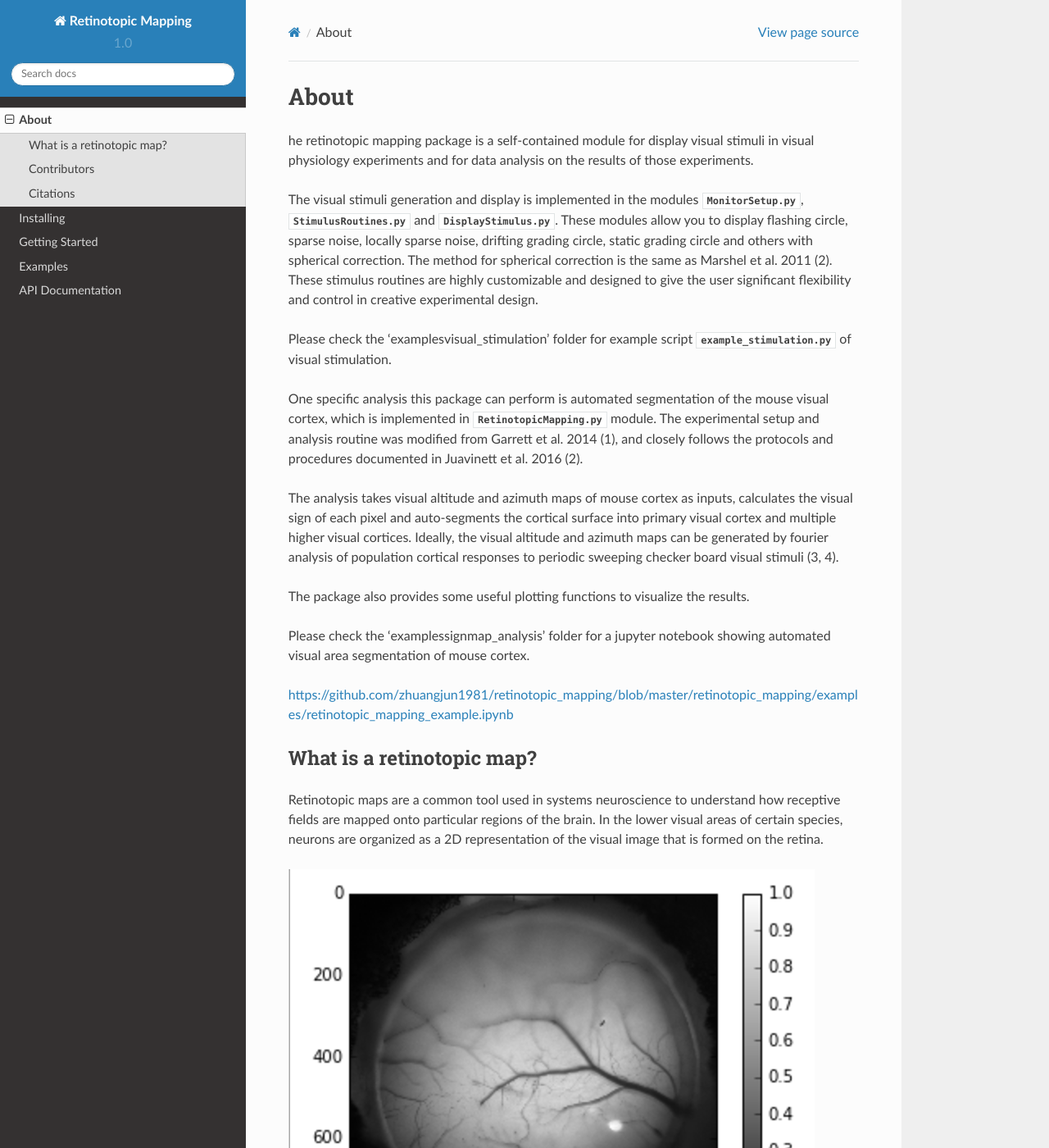
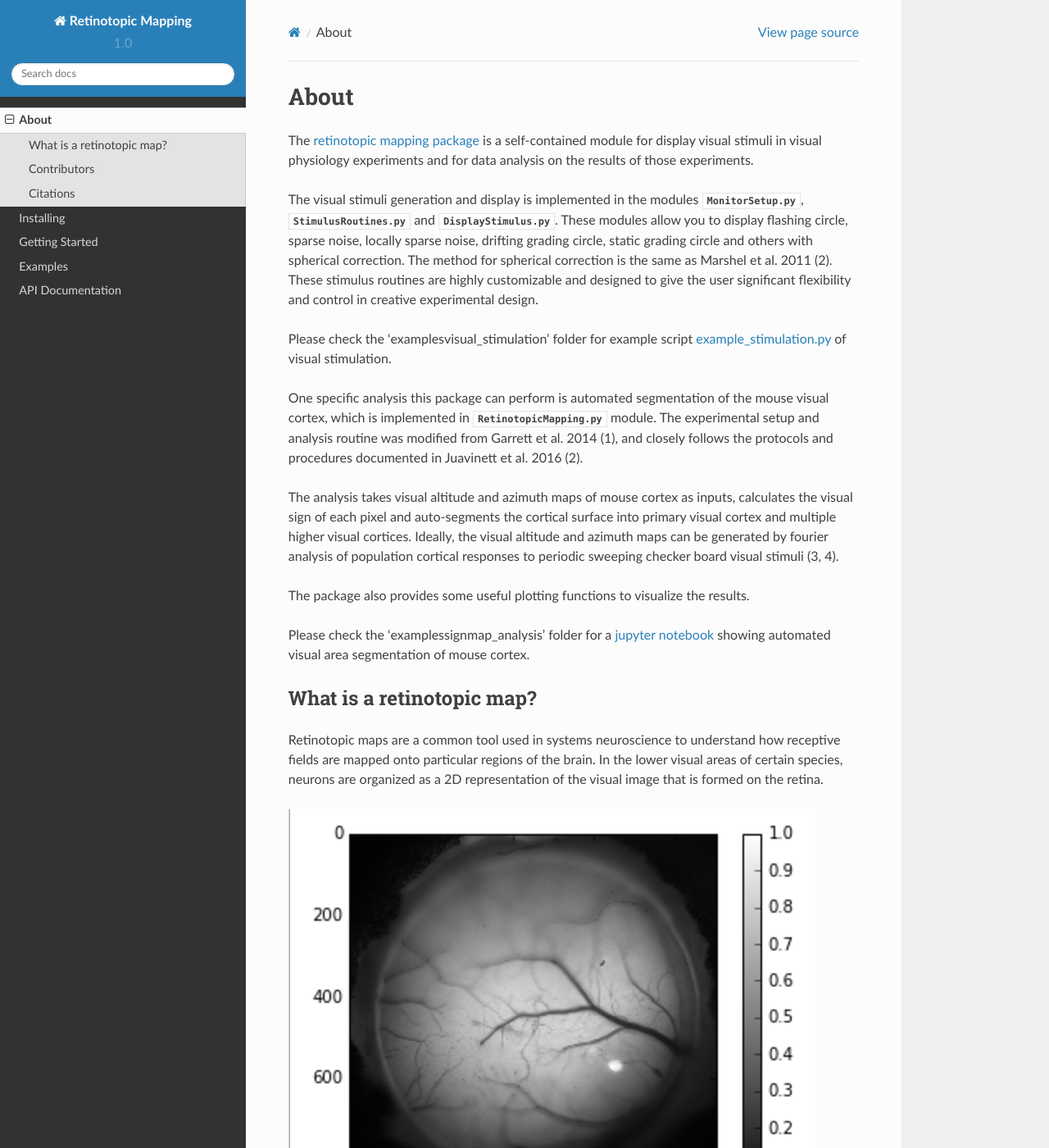
Before and after one commit to zhuangjun1981/retinotopic_mapping, a Sphinx documentation site: the page built from doc/source/about.rst, in a window 1280 px wide and 1400 px high. Shown: the whole window at 82% size. Built offline with Sphinx 7.4.7 and the Read the Docs theme 2.0.0, drawn with Linux system fonts in a browser that asks for light colours; some of the changed lines change nothing that is shown.

Commit message:
updated doc

```diff
--- a/doc/source/about.rst
+++ b/doc/source/about.rst
@@ -1,6 +1,7 @@
 About
 =======
-he retinotopic mapping package is a self-contained module
+The `retinotopic mapping package <https://github.com/zhuangjun1981
+/retinotopic_mapping>`_ is a self-contained module
 for display visual stimuli in visual physiology experiments and
 for data analysis on the results of those experiments.
 
@@ -14,7 +15,9 @@ routines are highly customizable and designed to give the user
 significant flexibility and control in creative experimental design.
 
 Please check the '\examples\visual_stimulation' folder for
-example script :mod:`example_stimulation.py` of visual stimulation.
+example script `example_stimulation.py <https://github.com/zhuangjun1981
+/retinotopic_mapping/blob/master/retinotopic_mapping/examples
+/visual_stimlation/example_stimulation.py>`_ of visual stimulation.
 
 One specific analysis this package can perform is automated
 segmentation of the mouse visual cortex, which is implemented in
@@ -34,10 +37,10 @@ periodic sweeping checker board visual stimuli (3, 4).
 The package also provides some useful plotting functions to visualize
 the results.
 
-Please check the '\examples\signmap_analysis' folder for a jupyter
-notebook showing automated visual area segmentation of mouse cortex.
-
-https://github.com/zhuangjun1981/retinotopic_mapping/blob/master/retinotopic_mapping/examples/retinotopic_mapping_example.ipynb
+Please check the '\examples\signmap_analysis' folder for a `jupyter
+notebook <https://github.com/zhuangjun1981/retinotopic_mapping/blob
+/master/retinotopic_mapping/examples/signmap_analysis
+/retinotopic_mapping_example.ipynb>`_ showing automated visual area segmentation of mouse cortex.
 
 
 What is a retinotopic map?
```
Also changed, not shown: 5 other files.
